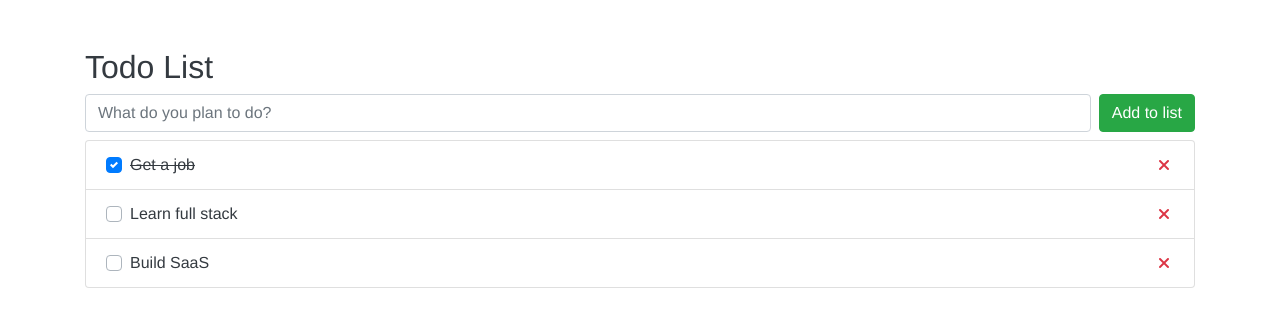
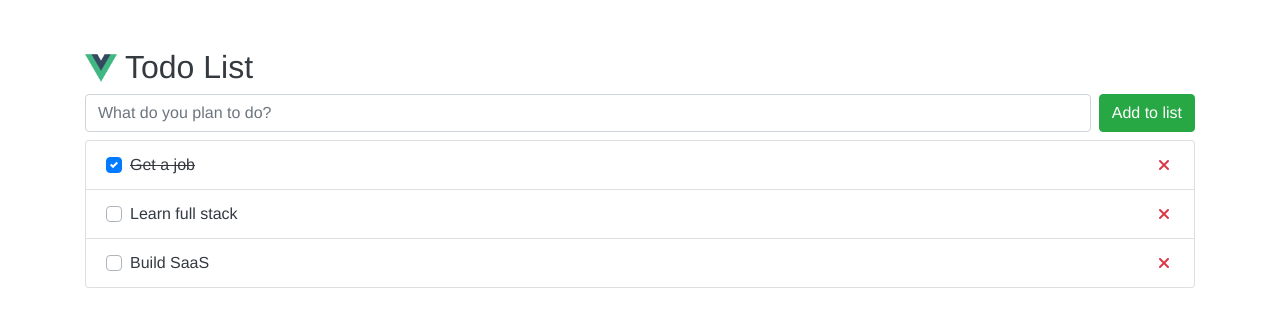
Before and after one commit to anthropX/vue-todo, a Vue app: page / in a window 1280 px wide. Shown: the top 324 px of the page. Built offline with nearby package versions, Linux system fonts and the light colour scheme.

Commit message:
feat: add vue js logo in the heading

```diff
--- a/src/components/TodoList.vue
+++ b/src/components/TodoList.vue
@@ -1,6 +1,9 @@
 <template>
   <div class="todo-list">
-    <h1 class="display-4">Todo List</h1>
+    <div class="d-flex">
+      <img alt="Vue logo" src="../assets/logo.png" height='32' class='mt-1 mr-2'/>
+      <h1 class="display-4">Todo List</h1>
+    </div>
     <Form :newTodo="newTodo" :todos="todos" />
     <Todos :todos="todos" />
   </div>
```
Also changed, not shown: src/assets/logo.png (added).
